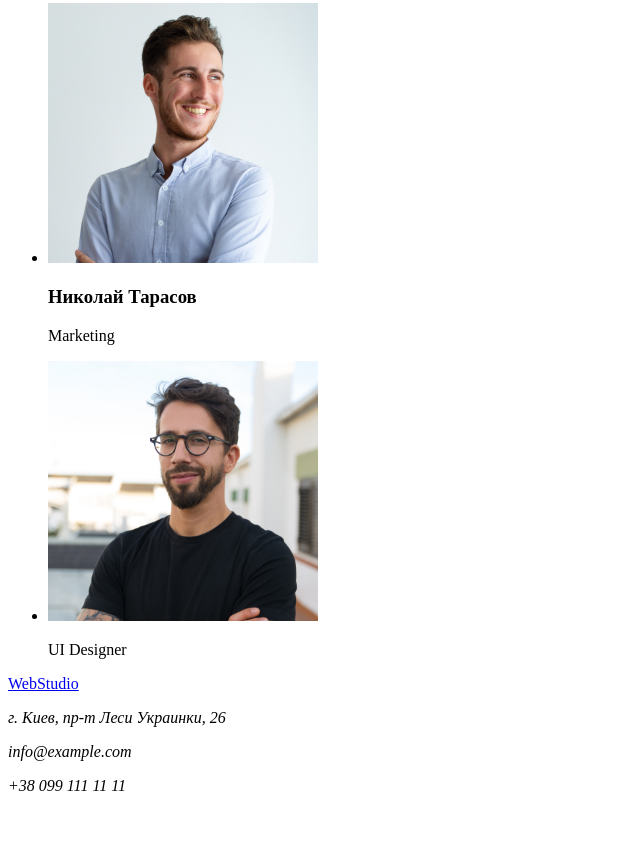
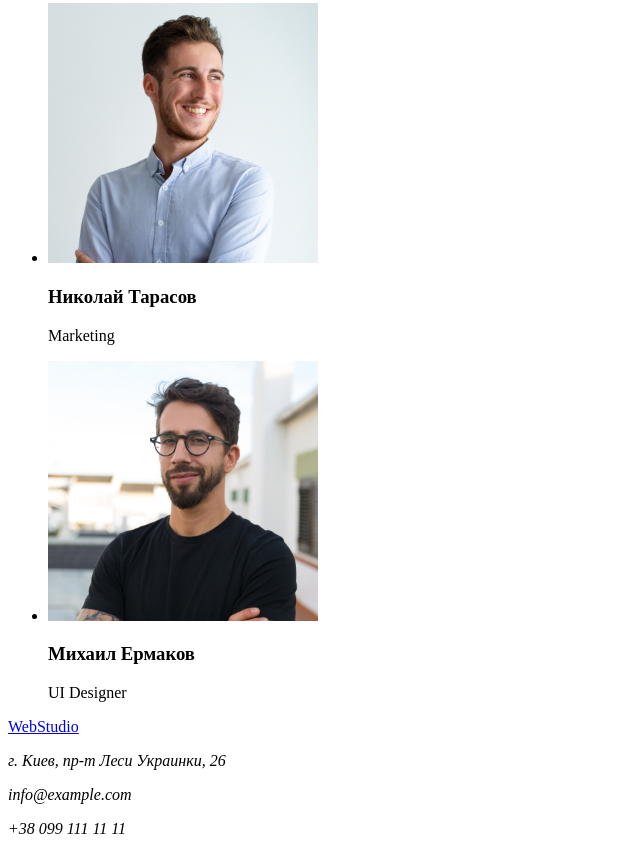
Before and after one commit to IrynaMala/goit-markup-hw-01, a plain HTML site: page index.html in a window 1280 px wide. Shown: the part 1967-2821 px from the top of the page, without its empty margins (0-640 px from the left). Before the commit the page ends 2778 px from the top, so only its background shows below. Drawn offline with Linux system fonts and the light colour scheme.

Commit message:
корінь доку

```diff
--- a/index.html
+++ b/index.html
@@ -80,6 +80,7 @@
                 </li>
                 <li>
                     <img src="./images/photo7.jpg" alt="Фото Михаила Ермакова" width="270" height="260">
+                    <h3>Михаил Ермаков</h3>
                     <p lang="en">UI Designer</p>
                 </li>
             </ul>
```
